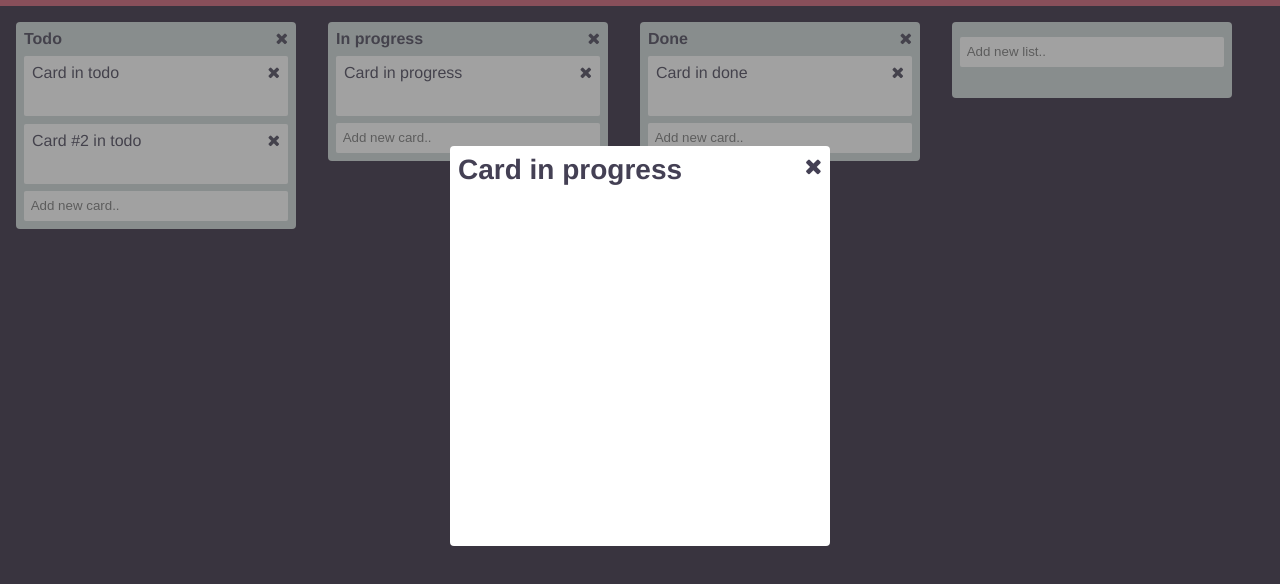
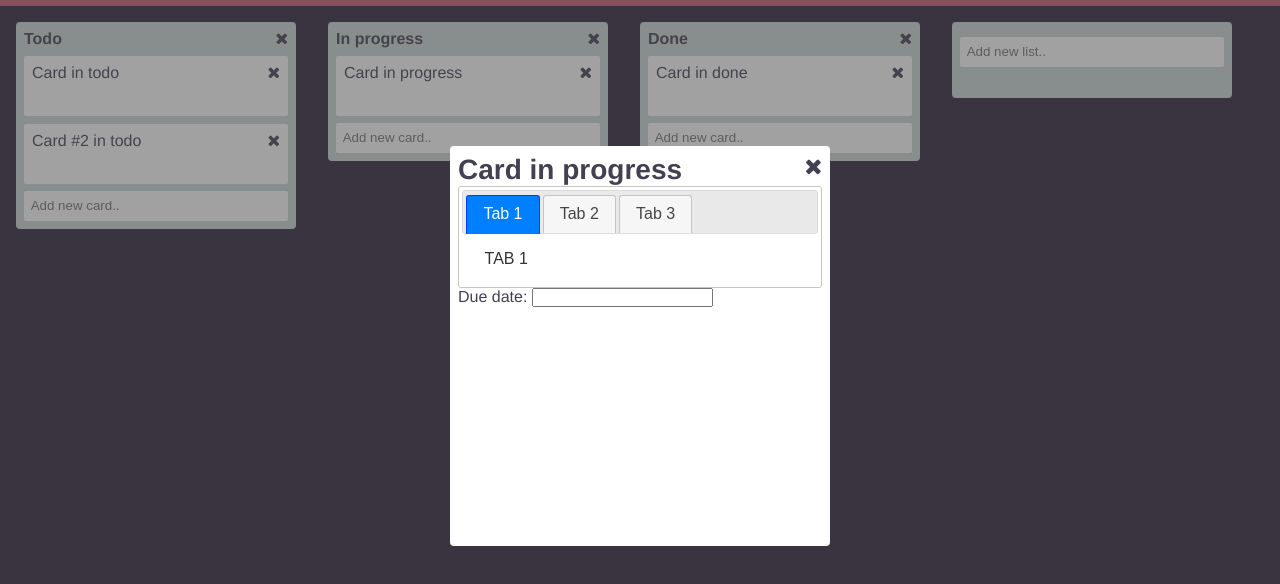
Before and after one commit to joakimunge/07-trello-clone-joakimunge, a plain HTML site: page index.html in a window 1280 px wide. Both pictures are taken after a click on the element "Card in progress". Shown: the part 54-638 px from the top of the page. Drawn offline with nearby package versions, Linux system fonts and the light colour scheme.

Commit message:
Add datepicker, tabs and manowar widget

```diff
--- a/app.js
+++ b/app.js
@@ -116,17 +116,6 @@ $(document).ready(() => {
 		}
 
 		sortable() {
-			    // $(".section")
-				  //   .sortable({
-				  //     cursor: "move",
-				  //     connectWith: ".section",
-				  //     handle: ".list__header",
-				  //     helper: "clone",
-				  //     placeholder: "sortable-placeholder",
-				  //     revert: true
-				  //   })
-					// 	.disableSelection();
-
 					$('.board').sortable({
 						cursor: "move",
 						revert: "true",
@@ -137,8 +126,6 @@ $(document).ready(() => {
 						}
 					})
 					.disableSelection();
-
-
 
 			    $(".list__content")
 				    .sortable({
@@ -279,14 +266,15 @@ $(document).ready(() => {
 
 			$('body').on('click', this.target, (e) => {
 				e.stopImmediatePropagation();
-				let modal = new Modal(this.card.title);
+				let modal = new Modal(this.card);
 			});
 		}
 	}
 
 	class Modal {
-		constructor(title) {
-			this.title = title;
+		constructor(card) {
+			this.card = card;
+			this.title = card.title;
 			this.init();
 			this.modal = $('.modal');
 		}
@@ -294,12 +282,27 @@ $(document).ready(() => {
 		init() {
 			this.render();
 			this.listeners();
+			this.setTabs();
+			this.setDatepicker();
 		}
 
 		listeners() {
 			$('body').on('click', '.modal__close', (e) => {
 				this.modal.remove();
 			});
+		}
+
+		setTabs() {
+			console.log(this.card);
+			$( function() {
+		    $( "#tabs" ).tabs();
+		  } );
+		}
+
+		setDatepicker() {
+			$( function() {
+		    $( "#datepicker" ).datepicker();
+		  } );
 		}
 
 		render() {
@@ -313,11 +316,24 @@ $(document).ready(() => {
 								</i>
 							</span>
 			            </div>
-			            <div class="modal__body">
-			                <p></p>
+			            <div id="tabs" class="modal__body">
+			                <ul>
+										    <li><a href="#tabs-1">Tab 1</a></li>
+										    <li><a href="#tabs-2">Tab 2</a></li>
+										    <li><a href="#tabs-3">Tab 3</a></li>
+										  </ul>
+										  <div id="tabs-1">
+										    <p>TAB 1</p>
+										  </div>
+										  <div id="tabs-2">
+										    <p>TAB 2</p>
+										  </div>
+										  <div id="tabs-3">
+										    <p>TAB 3</p>
+										  </div>
 			            </div>
 			            <div class="modal__footer">
-			                <p></p>
+			               <p>Due date: <input type="text" id="datepicker"></p>
 			            </div>
 			        </div>
 			        <div class="modal__overlay"></div>
--- a/index.html
+++ b/index.html
@@ -9,6 +9,7 @@
     <link rel="stylesheet" href="main.css">
     <script src="https://code.jquery.com/jquery-3.3.1.min.js"></script>
     <script src="https://code.jquery.com/ui/1.12.1/jquery-ui.min.js"></script>
+    <link rel="stylesheet" href="https://code.jquery.com/ui/1.12.1/themes/ui-lightness/jquery-ui.css">
     <link rel="stylesheet" type="text/css" href="https://maxcdn.bootstrapcdn.com/font-awesome/4.7.0/css/font-awesome.min.css">
 </head>
 
```
